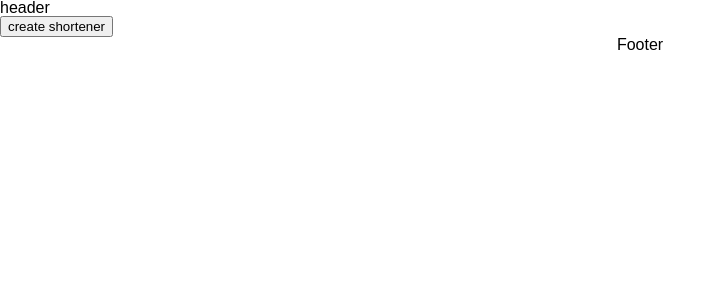
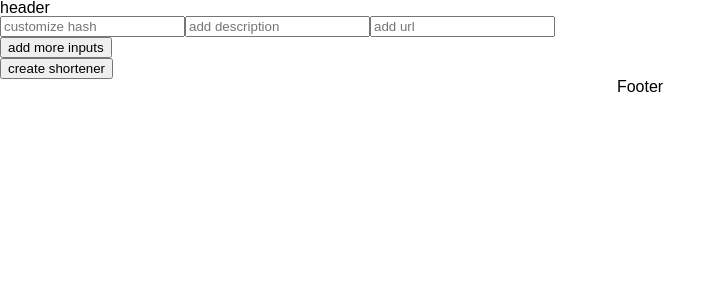
Before and after one commit to nahuely/lzip.io, a React (Create React App) app in the folder client/: page /shortener/create in a window 1280 px wide. Shown: the top 300 px of the page, without its empty margins (0-726 px from the left). Built offline with nearby package versions, Linux system fonts and the light colour scheme.

Commit message:
create boiler plate

```diff
--- a/client/src/views/home/index.jsx
+++ b/client/src/views/home/index.jsx
@@ -1,9 +1,11 @@
 import React, { useState } from "react";
 
-function Home() {
+function Home({ history }) {
   return (
     <div>
-      <button>create shortener</button>
+      <button onClick={() => history.push("/shortener/create")}>
+        create shortener
+      </button>
     </div>
   );
 }
--- a/client/src/views/shortener/create/index.jsx
+++ b/client/src/views/shortener/create/index.jsx
@@ -1,9 +1,83 @@
 import React, { useState } from "react";
 
-function CreateShortener() {
+function CreateShortener(props) {
+  const [inputs, setInputs] = useState([""]);
+  const [hash, setHash] = useState("");
+  const [description, setDescription] = useState("");
+  const [loader, setLoader] = useState(false);
+
+  function handleChangeInput(value, index) {
+    const text = value.target.value;
+    let newState = [...inputs];
+    newState[index] = text;
+    setInputs(newState);
+  }
+
+  function handleAddInput() {
+    setInputs([...inputs, ""]);
+  }
+
+  function createShortener() {
+    const shortener = {
+      links: inputs,
+      hash: hash,
+      description: description
+    };
+    setLoader(true);
+    fetch("http://127.0.0.1:8080/api/shortener", {
+      method: "POST",
+      headers: {
+        "Content-Type": "application/json"
+      },
+      body: JSON.stringify(shortener)
+    })
+      .then(response => response.json())
+      .then(json => {
+        console.log(json);
+        setLoader(false);
+      });
+  }
+
+  if (loader)
+    return (
+      <div>
+        <p>loading</p>
+      </div>
+    );
+
   return (
     <div>
-      <button>create shortener</button>
+      <input
+        value={hash}
+        onChange={value => setHash(value.target.value)}
+        placeholder="customize hash"
+      />
+      <input
+        value={description}
+        onChange={value => setDescription(value.target.value)}
+        placeholder="add description"
+      />
+      {inputs.map((value, index) => {
+        return (
+          <input
+            key={index}
+            value={value}
+            onChange={value => handleChangeInput(value, index)}
+            placeholder="add url"
+          />
+        );
+      })}
+
+      <br />
+      <button onClick={() => handleAddInput()}>add more inputs</button>
+      <br />
+      <button
+        onClick={() => {
+          createShortener();
+        }}
+      >
+        create shortener
+      </button>
     </div>
   );
 }
```
